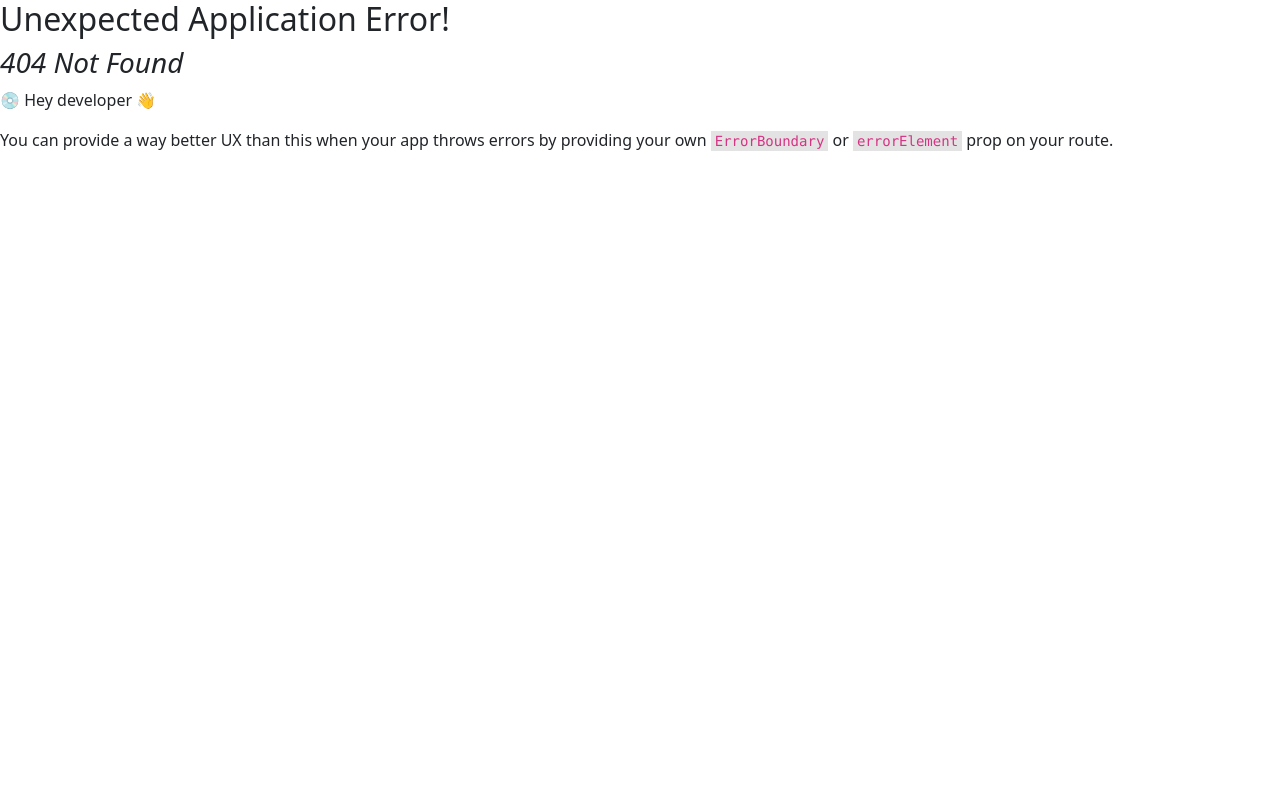
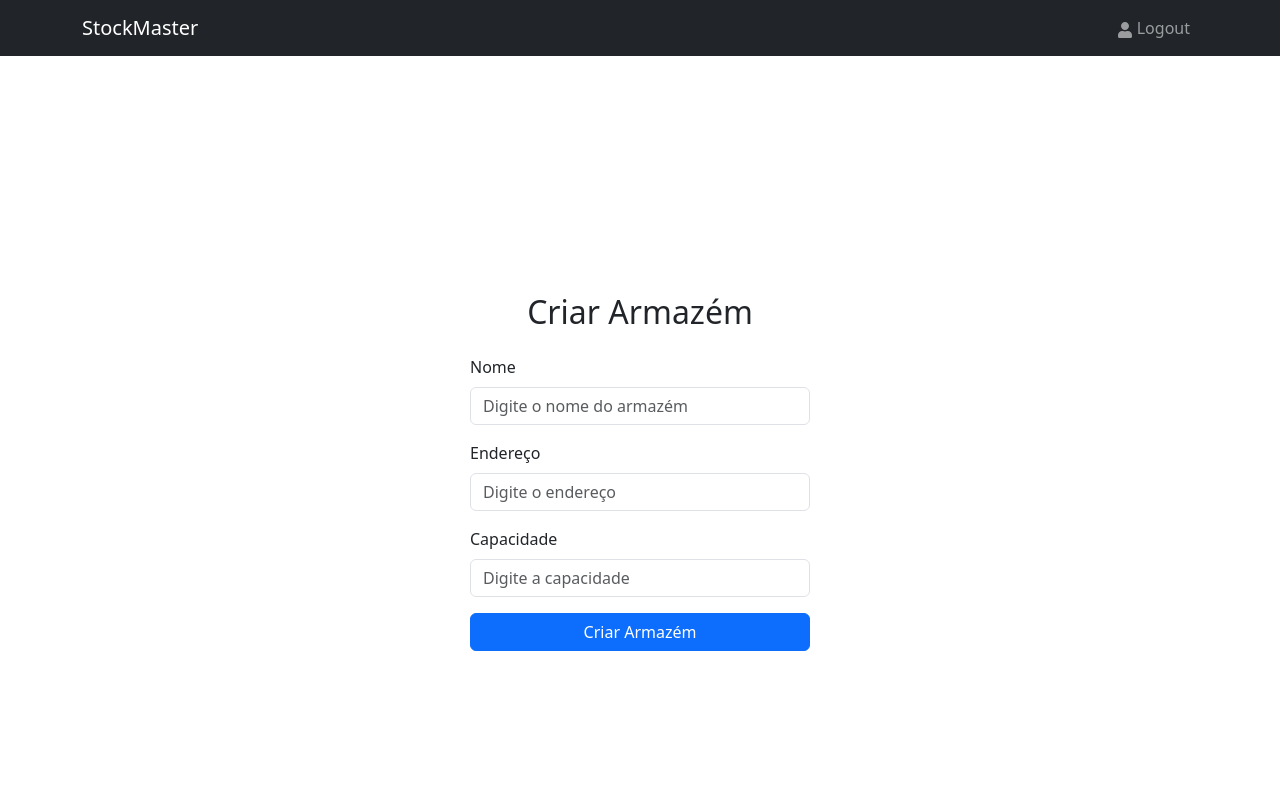
Before and after one commit to tskxz/stockmaster, a React (Create React App) app in the folder client/: page /criararmazem in a window 1280 px wide. Before the commit this address had no page. Shown: the top 800 px of the page. Built offline with nearby package versions, Linux system fonts and the light colour scheme; sample sign-in values are in the browser's storage.

Commit message:
web: criar armazens

```diff
--- a/client/package.json
+++ b/client/package.json
@@ -2,10 +2,12 @@
   "name": "client",
   "version": "0.1.0",
   "private": true,
+  "proxy": "http://localhost:8000",
   "dependencies": {
     "@testing-library/jest-dom": "^5.17.0",
     "@testing-library/react": "^13.4.0",
     "@testing-library/user-event": "^13.5.0",
+    "axios": "^1.7.9",
     "bootstrap": "^5.3.3",
     "react": "^19.0.0",
     "react-bootstrap": "^2.10.7",
--- /dev/null
+++ b/client/src/Screens/CriarArmazemScreen.jsx
@@ -0,0 +1,100 @@
+import React, { useState } from 'react';
+import { Form, Button, Container, Row, Col, Alert } from 'react-bootstrap';
+import axios from 'axios';
+import { useNavigate } from 'react-router-dom';
+
+const CriarArmazemScreen = () => {
+  const [nome, setNome] = useState('');
+  const [endereco, setEndereco] = useState('');
+  const [capacidade, setCapacidade] = useState('');
+  const [loading, setLoading] = useState(false);
+  const [error, setError] = useState(null);
+  const navigate = useNavigate();
+
+  const handleSubmit = async (e) => {
+    e.preventDefault();
+
+    // Verifica se todos os campos foram preenchidos
+    if (!nome || !endereco || !capacidade) {
+      setError('Todos os campos são obrigatórios');
+      return;
+    }
+
+    try {
+      setLoading(true);
+      const token = localStorage.getItem('jwt');
+      const response = await axios.post(
+        '/api/empresas/criar_armazem',
+        { nome, endereco, capacidade },  // Envia os campos corretos
+        {
+          headers: {
+            Authorization: `Bearer ${token}`,
+          },
+        }
+      );
+      console.log(response)
+
+      if (response.status === 201) {
+        setLoading(false);
+        navigate('/meus_armazens');  // Redireciona para a lista de armazéns
+      }
+    } catch (err) {
+      setLoading(false);
+      console.log(err);
+      setError('Erro ao criar o armazém. Tente novamente.');
+    }
+  };
+
+  return (
+    <Container fluid className="d-flex justify-content-center align-items-center" style={{ minHeight: '100vh' }}>
+      <Row className="w-100">
+        <Col md={6} lg={4} className="mx-auto">
+          <div className="criar-armazem-screen">
+            <h2 className="text-center mb-4">Criar Armazém</h2>
+            {error && <Alert variant="danger">{error}</Alert>}
+            <Form onSubmit={handleSubmit}>
+              <Form.Group controlId="nome" className="mb-3">
+                <Form.Label>Nome</Form.Label>
+                <Form.Control
+                  type="text"
+                  value={nome}
+                  onChange={(e) => setNome(e.target.value)}
+                  required
+                  placeholder="Digite o nome do armazém"
+                />
+              </Form.Group>
+
+              <Form.Group controlId="endereco" className="mb-3">
+                <Form.Label>Endereço</Form.Label>
+                <Form.Control
+                  type="text"
+                  value={endereco}
+                  onChange={(e) => setEndereco(e.target.value)}
+                  required
+                  placeholder="Digite o endereço"
+                />
+              </Form.Group>
+
+              <Form.Group controlId="capacidade" className="mb-3">
+                <Form.Label>Capacidade</Form.Label>
+                <Form.Control
+                  type="number"
+                  value={capacidade}
+                  onChange={(e) => setCapacidade(e.target.value)}
+                  required
+                  placeholder="Digite a capacidade"
+                />
+              </Form.Group>
+
+              <Button type="submit" variant="primary" className="w-100" disabled={loading}>
+                {loading ? 'Criando...' : 'Criar Armazém'}
+              </Button>
+            </Form>
+          </div>
+        </Col>
+      </Row>
+    </Container>
+  );
+};
+
+export default CriarArmazemScreen;
--- a/client/src/Screens/HomeScreen.jsx
+++ b/client/src/Screens/HomeScreen.jsx
@@ -1,9 +1,14 @@
 import React from 'react'
+import { Link } from 'react-router-dom';
+
 const HomeScreen = () => {
   return (
-
+    <>
         <h1>Bem vindo ao StockMaster</h1>
-
+        <ul>
+          <li> <Link to={"/meus_armazens"}>Veja os seus armazéns </Link></li>
+        </ul>
+      </>
   )
 }
 
--- a/client/src/Screens/LoginScreen.jsx
+++ b/client/src/Screens/LoginScreen.jsx
@@ -1,4 +1,4 @@
-import React, { useState } from 'react';
+import React, { useState, useEffect } from 'react';
 import { Form, Button, Container, Row, Col } from 'react-bootstrap';
 import { useNavigate } from 'react-router-dom';
 
@@ -6,6 +6,13 @@ const LoginScreen = () => {
   const [email, setEmail] = useState('');
   const [password, setPassword] = useState('');
   const navigate = useNavigate();
+
+  useEffect(() => {
+    const token = localStorage.getItem('jwt');
+    if (token) {
+      navigate('/meus_armazens'); // Redireciona se o token estiver presente
+    }
+  }, [navigate]);
 
   const handleSubmit = async (e) => {
     e.preventDefault();
@@ -35,6 +42,11 @@ const LoginScreen = () => {
     } catch (error) {
       console.error('Erro ao entrar a conta:', error);
       alert('Erro ao se conectar com o servidor.');
+    }
+
+    if (localStorage.getItem('jwt')) {
+      navigate('/meus_armazens');
+      return null; // Retorna null para não renderizar a página de login
     }
   };
 
--- a/client/src/Screens/MeusArmazensScreen.jsx
+++ b/client/src/Screens/MeusArmazensScreen.jsx
@@ -1,9 +1,75 @@
-import React from 'react'
+import React, { useEffect, useState } from 'react';
+import axios from 'axios';
+import { ListGroup, Container, Row, Col, Alert, Button } from 'react-bootstrap';
+import { Link } from 'react-router-dom';
 
 const MeusArmazensScreen = () => {
+  const [armazens, setArmazens] = useState([]);
+  const [loading, setLoading] = useState(true);
+  const [error, setError] = useState(null);
+
+  useEffect(() => {
+    const fetchArmazens = async () => {
+      try {
+        const token = localStorage.getItem('jwt');
+        const response = await axios.get('/api/empresas/meus_armazens', {
+          headers: {
+            Authorization: `Bearer ${token}`,
+          },
+        });
+
+        setArmazens(response.data.data.armazens);
+        setLoading(false);
+      } catch (err) {
+        setError('Erro ao carregar os armazéns');
+        setLoading(false);
+      }
+    };
+
+    fetchArmazens();
+  }, []);
+
+  if (loading) {
+    return <div>Carregando...</div>;
+  }
+
+  if (error) {
+    return <Alert variant="danger">{error}</Alert>;
+  }
+
   return (
-    <div>MeusArmazensScreen</div>
-  )
-}
+    <Container>
+      <Row>
+        <Col>
+          <h2>Meus Armazéns</h2>
+          {armazens.length === 0 ? (
+            <Alert variant="info">Você não tem armazéns cadastrados.</Alert>
+          ) : (
+            <ListGroup>
+              {armazens.map((armazem) => (
+                <ListGroup.Item key={armazem._id}>
+                  <strong>{armazem.nome}</strong>
+                  <p>{armazem.endereco}</p>
+                  <p>Capacidade: {armazem.capacidade}</p>
+                  {/* Link para a página de produtos do armazém */}
+                  <Link to={`/produtos/${armazem._id}`} className="btn btn-link">
+                    Ver Produtos
+                  </Link>
+                </ListGroup.Item>
+              ))}
+            </ListGroup>
+          )}
 
-export default MeusArmazensScreen
+          {/* Botão para criar um novo armazém */}
+          <Link to="/criararmazem">
+            <Button variant="primary" className="mt-3">
+              Criar Armazém
+            </Button>
+          </Link>
+        </Col>
+      </Row>
+    </Container>
+  );
+};
+
+export default MeusArmazensScreen;
--- /dev/null
+++ b/client/src/Screens/ProdutosScreen.jsx
@@ -0,0 +1,66 @@
+import React, { useEffect, useState } from 'react';
+import axios from 'axios';
+import { ListGroup, Container, Row, Col, Alert } from 'react-bootstrap';
+import { useParams } from 'react-router-dom';
+
+const ProdutosScreen = () => {
+  const { armazemId } = useParams(); // Obter o ID do armazém da URL
+  const [produtos, setProdutos] = useState([]);
+  const [loading, setLoading] = useState(true);
+  const [error, setError] = useState(null);
+
+  useEffect(() => {
+    const fetchProdutos = async () => {
+      try {
+        const token = localStorage.getItem('jwt');
+        const response = await axios.get(`/api/empresas/produtos/${armazemId}`, {
+          headers: {
+            Authorization: `Bearer ${token}`,
+          },
+        });
+
+        setProdutos(response.data.data.produtos);
+        setLoading(false);
+      } catch (err) {
+        setError('Erro ao carregar os produtos');
+        setLoading(false);
+      }
+    };
+
+    fetchProdutos();
+  }, [armazemId]);
+
+  if (loading) {
+    return <div>Carregando...</div>;
+  }
+
+  if (error) {
+    return <Alert variant="danger">{error}</Alert>;
+  }
+
+  return (
+    <Container>
+      <Row>
+        <Col>
+          <h2>Produtos do Armazém</h2>
+          {produtos.length === 0 ? (
+            <Alert variant="info">Não há produtos cadastrados neste armazém.</Alert>
+          ) : (
+            <ListGroup>
+              {produtos.map((produto) => (
+                <ListGroup.Item key={produto._id}>
+                  <strong>{produto.nome}</strong>
+                  <p>{produto.descricao}</p>
+                  <p>Preço: {produto.preco}€</p>
+                  <p>Estoque: {produto.stock_total}</p>
+                </ListGroup.Item>
+              ))}
+            </ListGroup>
+          )}
+        </Col>
+      </Row>
+    </Container>
+  );
+};
+
+export default ProdutosScreen;
--- a/client/src/index.js
+++ b/client/src/index.js
@@ -10,6 +10,8 @@ import SignupScreen from './Screens/SignupScreen';
 import HomeScreen from './Screens/HomeScreen';
 import MeusArmazens from './Screens/MeusArmazensScreen';
 import PrivateRoute from './components/PrivateRoute';
+import ProdutosScreen from './Screens/ProdutosScreen';
+import CriarArmazemScreen from './Screens/CriarArmazemScreen';
 
 
 const router = createBrowserRouter(
@@ -22,6 +24,9 @@ const router = createBrowserRouter(
         {/* Rota privada */}
         <Route element={<PrivateRoute />}>
           <Route path="/meus_armazens" element={<MeusArmazens />} />
+          <Route path="/produtos/:armazemId" element={<ProdutosScreen />} />
+          <Route path="/criararmazem" element={<CriarArmazemScreen />} />
+
         </Route>
     </Route>
   )
```
Also changed, not shown: 1 other file (tests, documents, lock files or other folders).
